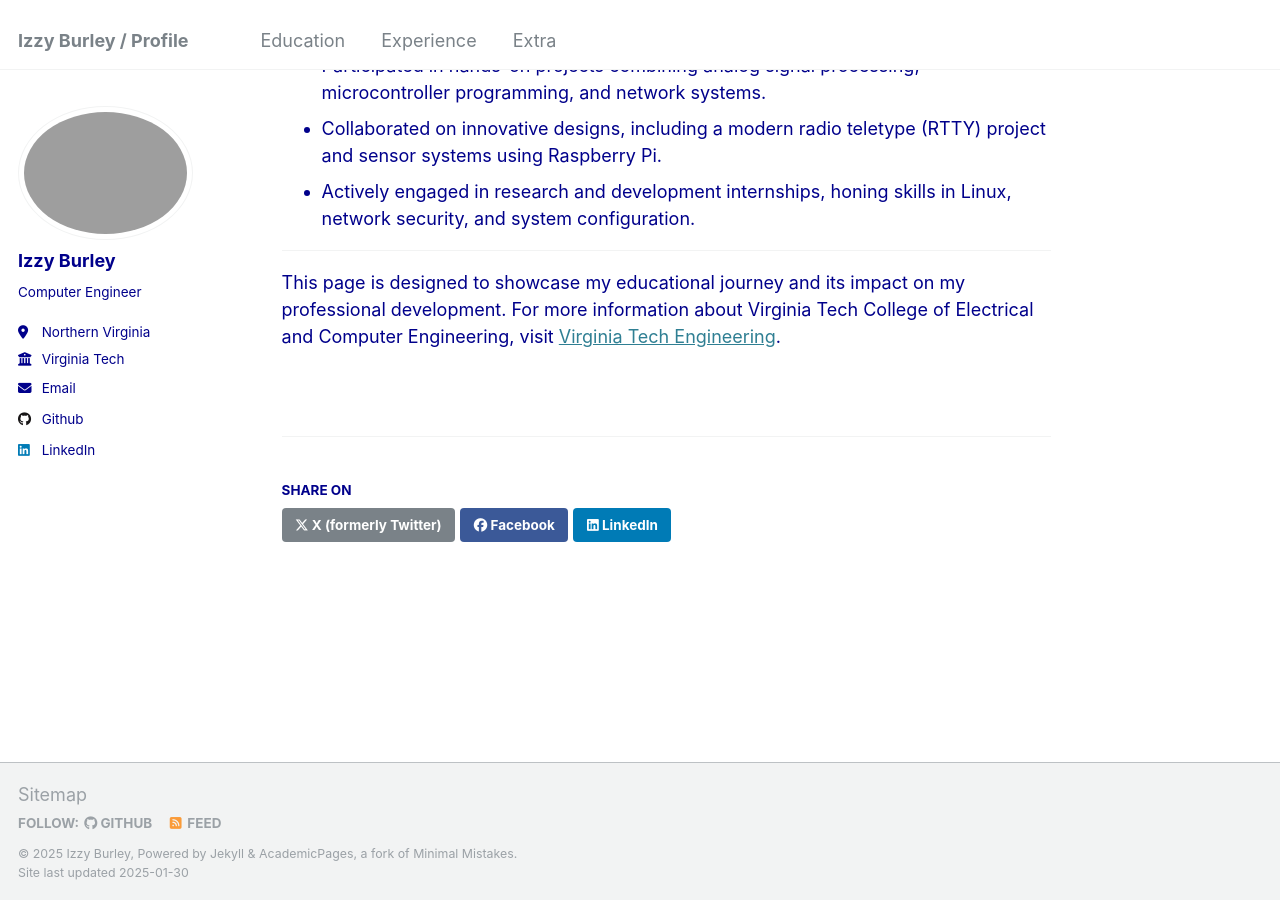
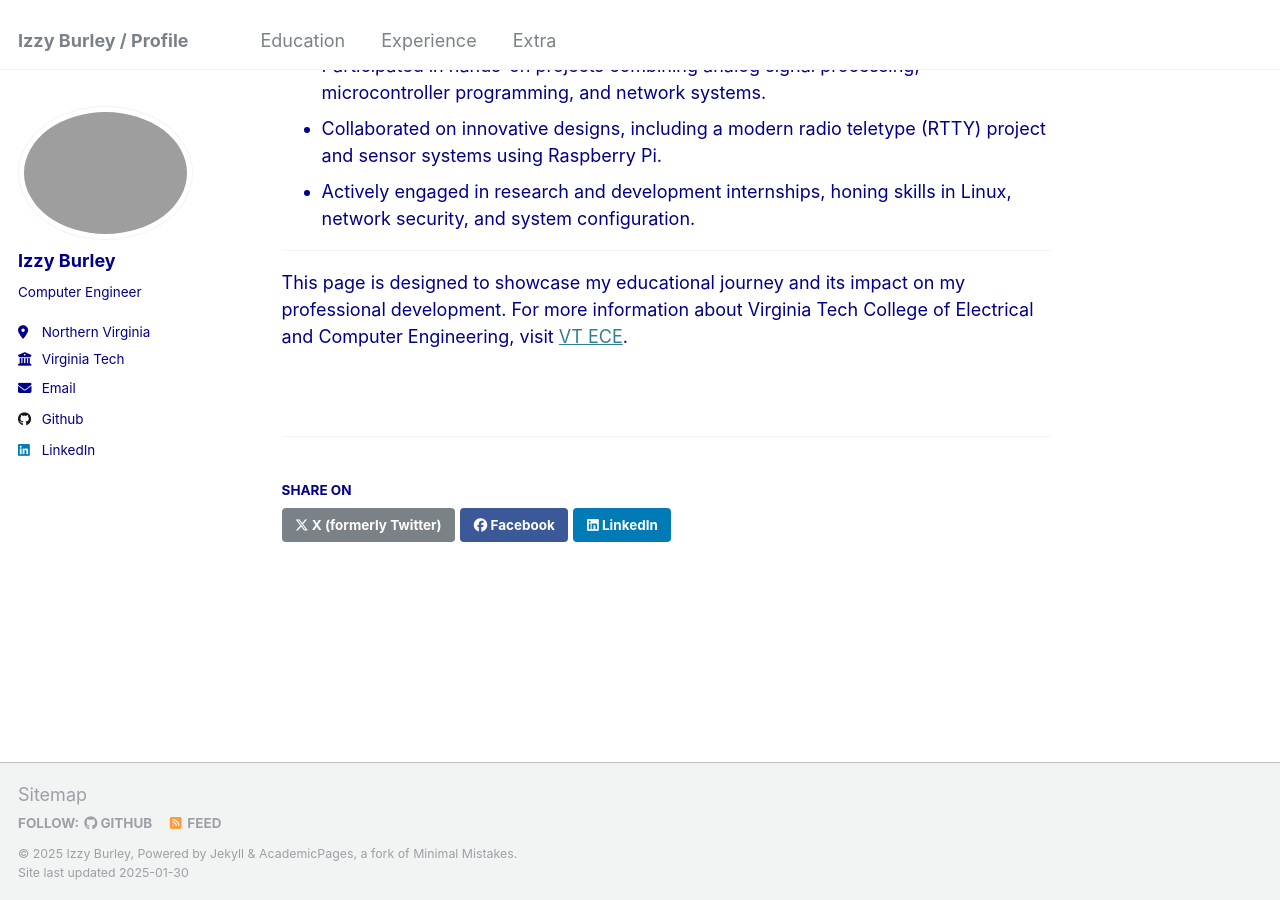
Before and after one commit to izzyburley/izzyburley.github.io, a Jekyll site: the page built from _publications/Education2.md, in a window 1280 px wide and 900 px high, scrolled down 1129 px. Built offline with Jekyll 4.4.1, drawn with Linux system fonts in a browser that asks for light colours.

Commit message:
Update Education2.md

```diff
--- a/_publications/Education2.md
+++ b/_publications/Education2.md
@@ -38,4 +38,4 @@ Virginia Tech College of Engineering is renowned for its cutting-edge programs a
 
 ---
 
-This page is designed to showcase my educational journey and its impact on my professional development. For more information about Virginia Tech College of Electrical and Computer Engineering, visit [Virginia Tech Engineering](https://ece.vt.edu/).
+This page is designed to showcase my educational journey and its impact on my professional development. For more information about Virginia Tech College of Electrical and Computer Engineering, visit [VT ECE](https://ece.vt.edu/).
```
